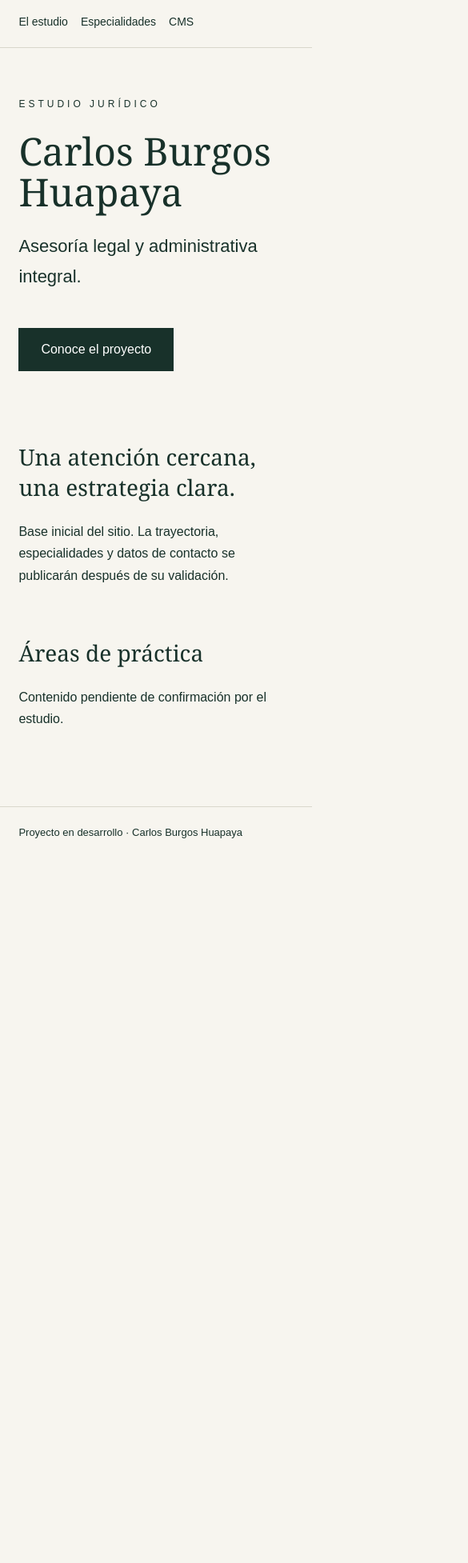
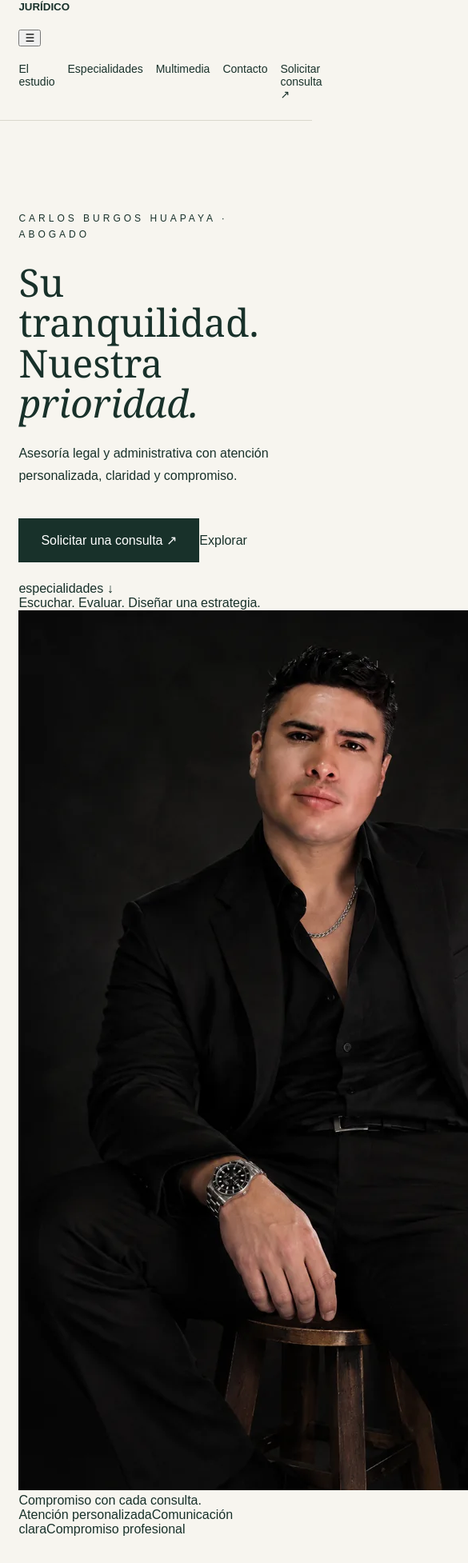
Before and after one commit to abmave/carlosburgos-web, a React (Vite) app in the folder web/: page / in a window 390 px wide. Shown: the part 43-1997 px from the top of the page at 80% size, 585 px wide, since content can reach past the window. Before the commit the page ends 1115 px from the top, so only its background shows below. Built offline with nearby package versions, Linux system fonts and the light colour scheme.

Commit message:
feat: implement responsive institutional homepage

```diff
--- a/web/src/main.jsx
+++ b/web/src/main.jsx
@@ -1,6 +1,21 @@
-import React from 'react';
+import React, { useState } from 'react';
 import { createRoot } from 'react-dom/client';
 import './style.css';
-const modules = ['Inicio y configuración','Especialidades','Equipo','Casos y aprobación','Actualidad','Multimedia','Citas y consultas','Usuarios y permisos'];
-function App(){const admin=location.pathname.startsWith('/admin');return <><header><a href="/">CB <span>Carlos Burgos Huapaya</span></a><nav><a href="/#estudio">El estudio</a><a href="/#areas">Especialidades</a><a href="/admin">CMS</a></nav></header><main>{admin?<><p className="eyebrow">BASE DEL BACKOFFICE</p><h1>Administración del estudio</h1><p>Vista inicial de módulos. La autenticación y la edición persistente se implementarán en CMS-001.</p><section className="grid">{modules.map(x=><article key={x}><h2>{x}</h2><p>Pendiente de implementación</p></article>)}</section></>:<><p className="eyebrow">ESTUDIO JURÍDICO</p><h1>Carlos Burgos<br/>Huapaya</h1><p className="lead">Asesoría legal y administrativa integral.</p><a className="button" href="#estudio">Conoce el proyecto</a><section id="estudio"><h2>Una atención cercana, una estrategia clara.</h2><p>Base inicial del sitio. La trayectoria, especialidades y datos de contacto se publicarán después de su validación.</p></section><section id="areas"><h2>Áreas de práctica</h2><p>Contenido pendiente de confirmación por el estudio.</p></section></>}</main><footer>Proyecto en desarrollo · Carlos Burgos Huapaya</footer></>};
+import { portrait, leadership } from './media.js';
+const areas=['Penal','Civil y Familia','Laboral','Constitucional','Administrativo','Empresarial'];
+const modules=['Inicio y configuración','Especialidades','Equipo','Casos y aprobación','Actualidad','Multimedia','Citas y consultas','Usuarios y permisos'];
+function App(){
+ const [menu,setMenu]=useState(false),[selected,setSelected]=useState('Todas'),[notice,setNotice]=useState(''),[consultArea,setConsultArea]=useState('');
+ const admin=location.pathname.startsWith('/admin');
+ return <><header><a className="brand" href="/">CB<span>CARLOS BURGOS HUAPAYA<small>ESTUDIO JURÍDICO</small></span></a><button className="toggle" aria-label="Abrir menú" aria-expanded={menu} onClick={()=>setMenu(!menu)}>☰</button><nav className={menu?'open':''}>{[['El estudio','estudio'],['Especialidades','areas'],['Multimedia','multimedia'],['Contacto','contacto']].map(([t,id])=><a key={id} href={'/#'+id} onClick={()=>setMenu(false)}>{t}</a>)}<a className="navcta" href="/#contacto">Solicitar consulta ↗</a></nav></header>
+ {admin?<main className="admin"><p className="eyebrow">BACKOFFICE · EN DESARROLLO</p><h1>Gestión del estudio</h1><p>Vista de módulos. Autenticación y edición persistente pendientes de CMS-001.</p><div className="grid">{modules.map((m,i)=><article key={m}><span className="number">0{i+1}</span><h2>{m}</h2><p>Próximamente</p></article>)}</div></main>:<main>
+ <section className="hero"><div className="heroText"><p className="eyebrow">CARLOS BURGOS HUAPAYA · ABOGADO</p><h1>Su tranquilidad.<br/>Nuestra <em>prioridad.</em></h1><p>Asesoría legal y administrativa con atención personalizada, claridad y compromiso.</p><div className="actions"><a className="button" href="#contacto">Solicitar una consulta ↗</a><a className="textlink" href="#areas">Explorar especialidades ↓</a></div><div className="heroNote">Escuchar. Evaluar. Diseñar una estrategia.</div></div><div className="portrait"><img src={portrait} alt="Retrato de Carlos Burgos Huapaya"/><span>Compromiso con cada consulta.</span></div></section>
+ <div className="values"><span>Atención personalizada</span><span>Comunicación clara</span><span>Compromiso profesional</span></div>
+ <section id="estudio" className="section intro"><div><p className="eyebrow">EL ESTUDIO</p><h2>El primer paso es<br/>entender su situación.</h2></div><div><p className="large">Cada consulta merece tiempo, atención y una explicación comprensible.</p><p>Un espacio para conocer sus necesidades, evaluar las alternativas y definir los siguientes pasos de su atención legal.</p><a className="textlink" href="#contacto">Conversemos sobre su consulta ↗</a><p className="pending">Perfil, formación y colegiatura: información pendiente de validación.</p></div></section>
+ <section id="areas" className="section areas"><div className="sectionHead"><div><p className="eyebrow">ÁREAS DE PRÁCTICA</p><h2>Orientación para<br/>cada necesidad.</h2></div><p>Propuesta de especialidades.<br/>Sujeta a confirmación por el estudio.</p></div><div className="filters" aria-label="Filtrar especialidades">{['Todas',...areas].map(a=><button aria-pressed={selected===a} className={selected===a?'active':''} onClick={()=>setSelected(a)} key={a}>{a}</button>)}</div><div className="grid">{areas.filter(a=>selected==='Todas'||a===selected).map(a=><a className="areaCard" href={'#contacto'} key={a} onClick={()=>setConsultArea(a)}><span className="number">{String(areas.indexOf(a)+1).padStart(2,'0')}</span><h3>Derecho {a}</h3><p>Solicite una evaluación inicial de su consulta.</p><span className="arrow">↗</span></a>)}</div></section>
+ <section className="section process"><p className="eyebrow">CÓMO TRABAJAMOS</p><h2>Claridad en cada paso.</h2><div className="steps">{[['Escuchamos','Conocemos su consulta y sus necesidades.'],['Evaluamos','Revisamos los antecedentes y las alternativas.'],['Definimos','Acordamos el alcance y los próximos pasos.'],['Acompañamos','Mantenemos una comunicación clara.']].map(([t,d],i)=><article key={t}><span className="number">0{i+1}</span><h3>{t}</h3><p>{d}</p></article>)}</div></section>
+ <section id="multimedia" className="section multimedia"><div><p className="eyebrow">IDEAS Y PERSPECTIVAS</p><h2>Derecho, estrategia<br/>y liderazgo.</h2><p>Un espacio para publicaciones, entrevistas y contenido del estudio.</p><p className="pending">Las publicaciones y los enlaces a videos se incorporarán desde el CMS.</p></div><figure><img src={leadership} loading="lazy" alt="Material del estudio sobre estrategia y liderazgo legal"/><figcaption>Material proporcionado por el estudio.</figcaption></figure></section>
+ <section id="contacto" className="section contact"><div><p className="eyebrow">HABLEMOS</p><h2>Cuéntenos cómo<br/>podemos ayudarle.</h2><p>Seleccione el área y deje sus datos para solicitar una consulta.</p><p className="pending">Formulario en preparación. Todavía no envía ni guarda datos. Datos de contacto y horarios pendientes de confirmación.</p></div><form onSubmit={e=>{e.preventDefault();setNotice('La conexión con el servicio de consultas está pendiente. No se han enviado ni guardado sus datos.')}}><label>Nombre<input required name="name" autoComplete="name" maxLength="120"/></label><div className="formrow"><label>Correo<input type="email" required name="email" autoComplete="email"/></label><label>Teléfono<input type="tel" required name="phone" autoComplete="tel"/></label></div><label>Área de consulta<select name="area" required value={consultArea} onChange={e=>setConsultArea(e.target.value)}><option value="">Seleccione una especialidad</option>{areas.map(a=><option key={a}>{a}</option>)}</select></label><label>Descripción breve<textarea required name="message" maxLength="500" rows="3" placeholder="Evite incluir información confidencial."/></label><button className="button" type="submit">Revisar solicitud ↗</button><p role="status">{notice}</p></form></section>
+ </main>}<footer><div className="brand">CB<span>CARLOS BURGOS HUAPAYA<small>ESTUDIO JURÍDICO</small></span></div><p>Diseño en revisión · Información profesional por validar.</p><a href="/admin">Acceso al CMS ↗</a></footer></>;
+}
 createRoot(document.getElementById('root')).render(<App/>);
```
